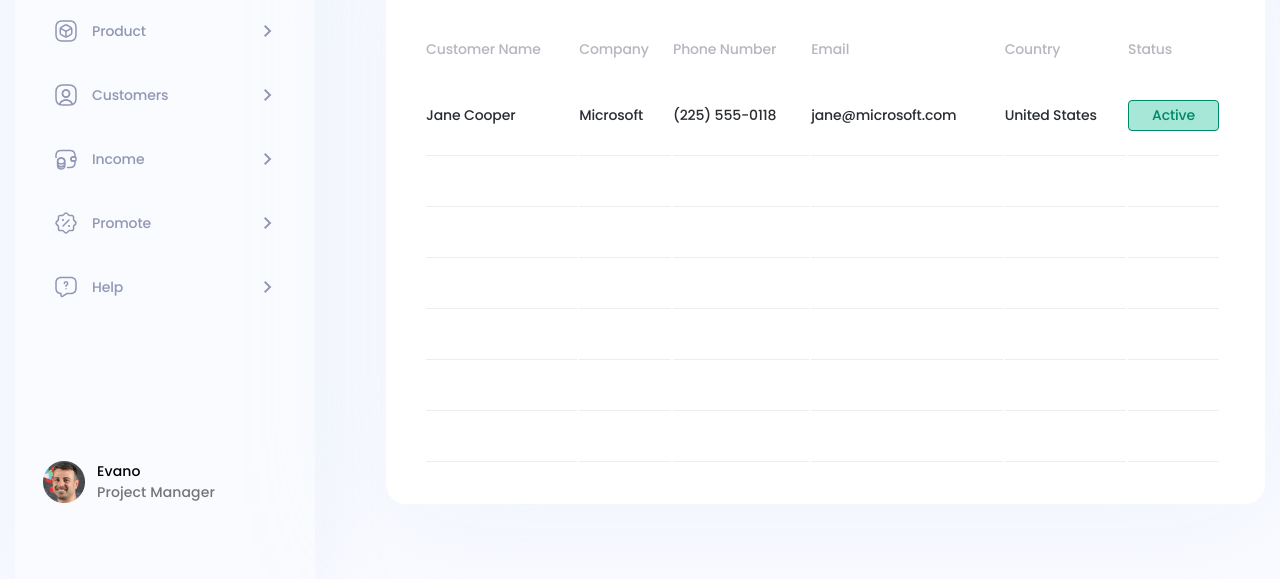
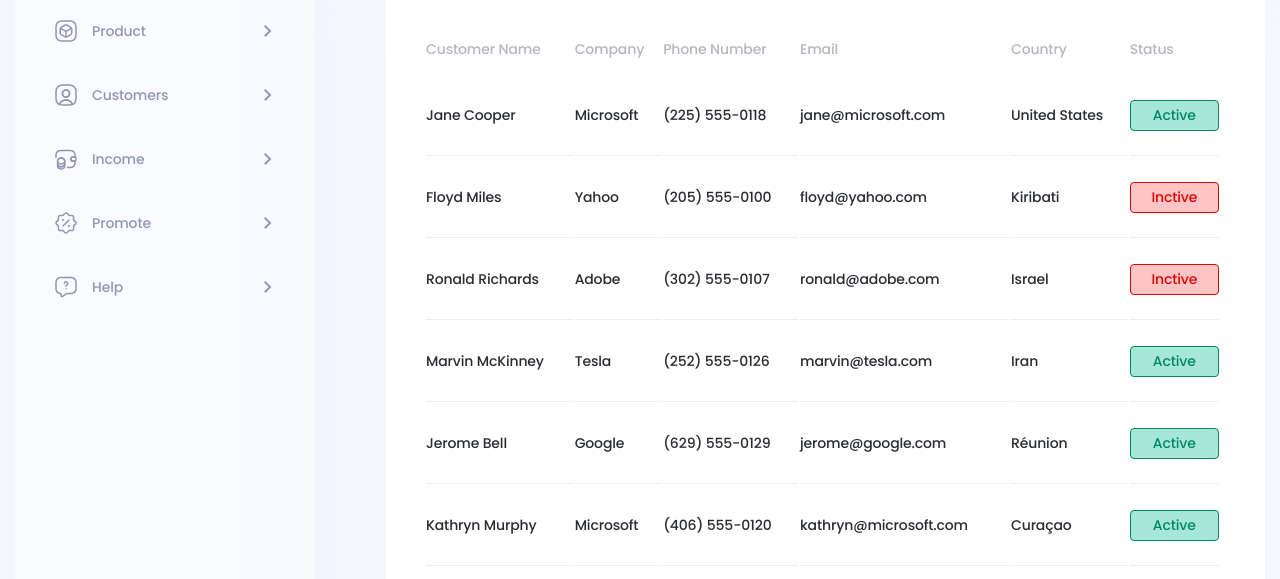
Before and after one commit to analebyodkina/dasboard-example, a plain HTML site: page build/index.html in a window 1280 px wide. Shown: the part 221-800 px from the top of the page. Drawn offline with nearby package versions, Linux system fonts and the light colour scheme.

Commit message:
filled table with data

```diff
--- a/build/index.html
+++ b/build/index.html
@@ -222,53 +222,62 @@
                 <td>United States</td>
                 <td><div class="customers__status _green">Active</div></td>
             </tr>
+
             <tr>
-                <td></td>
-                <td></td>
-                <td></td>
-                <td></td>
-                <td></td>
-                <td></td>
+                <td>Floyd Miles</td>
+                <td>Yahoo</td>
+                <td>(205) 555-0100</td>
+                <td>floyd@yahoo.com</td>
+                <td>Kiribati</td>
+                <td><div class="customers__status _red">Inctive</div></td>
             </tr>
             <tr>
-                <td></td>
-                <td></td>
-                <td></td>
-                <td></td>
-                <td></td>
-                <td></td>
+                <td>Ronald Richards</td>
+                <td>Adobe</td>
+                <td>(302) 555-0107</td>
+                <td>ronald@adobe.com</td>
+                <td>Israel</td>
+                <td><div class="customers__status _red">Inctive</div></td>
             </tr>
             <tr>
-                <td></td>
-                <td></td>
-                <td></td>
-                <td></td>
-                <td></td>
-                <td></td>
+                <td>Marvin McKinney</td>
+                <td>Tesla</td>
+                <td>(252) 555-0126</td>
+                <td>marvin@tesla.com</td>
+                <td>Iran</td>
+                <td><div class="customers__status _green">Active</div></td>
             </tr>
             <tr>
-                <td></td>
-                <td></td>
-                <td></td>
-                <td></td>
-                <td></td>
-                <td></td>
+                <td>Jerome Bell</td>
+                <td>Google</td>
+                <td>(629) 555-0129</td>
+                <td>jerome@google.com</td>
+                <td>Réunion</td>
+                <td><div class="customers__status _green">Active</div></td>
             </tr>
             <tr>
-                <td></td>
-                <td></td>
-                <td></td>
-                <td></td>
-                <td></td>
-                <td></td>
+                <td>Kathryn Murphy</td>
+                <td>Microsoft</td>
+                <td>(406) 555-0120</td>
+                <td>kathryn@microsoft.com</td>
+                <td>Curaçao</td>
+                <td><div class="customers__status _green">Active</div></td>
             </tr>
             <tr>
-                <td></td>
-                <td></td>
-                <td></td>
-                <td></td>
-                <td></td>
-                <td></td>
+                <td>Jacob Jones</td>
+                <td>Yahoo</td>
+                <td>(208) 555-0112</td>
+                <td>jacob@yahoo.com</td>
+                <td>Brazil</td>
+                <td><div class="customers__status _green">Active</div></td>
+            </tr>
+            <tr>
+                <td>Kristin Watson</td>
+                <td>Facebook</td>
+                <td>(704) 555-0127</td>
+                <td>kristin@facebook.com</td>
+                <td>Åland Islands</td>
+                <td><div class="customers__status _red">Inctive</div></td>
             </tr>
         </table>
         <footer class="customers_footer"></footer>
```
Also changed, not shown: src/html/blocks/customers.html (+45 -36 lines).
